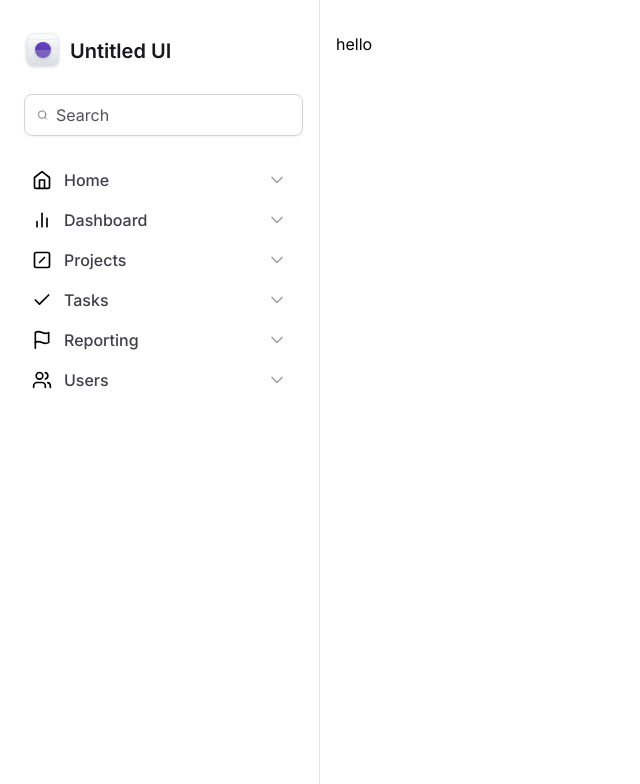
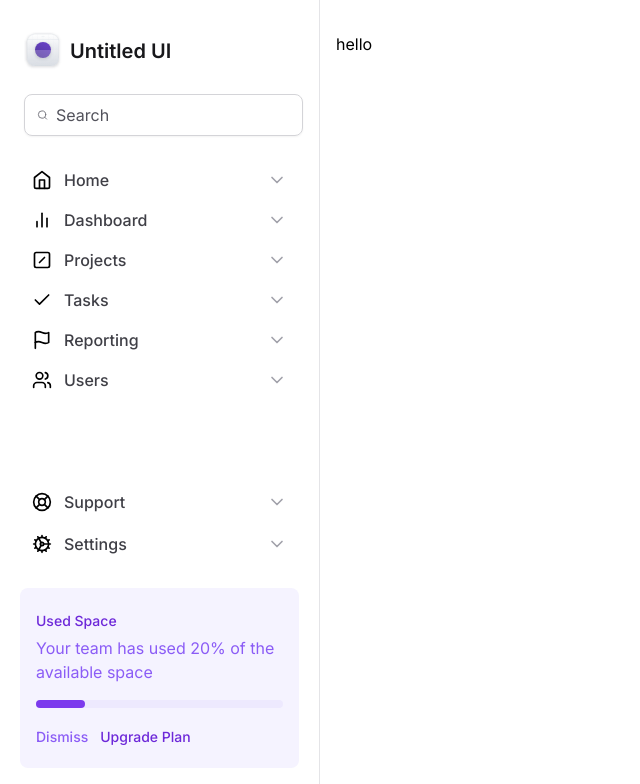
Before and after one commit to ReinaldoARamos/Tailwind, a Next.js app: page / in a window 1280 px wide. Shown: the top 784 px of the page, without its empty margins (0-640 px from the left). Built offline with nearby package versions, Linux system fonts and the light colour scheme.

Commit message:
criando o widget de espaço e alguns outros items da sidebar

```diff
--- /dev/null
+++ b/src/app/components/UsedSpaceWidget.tsx
@@ -0,0 +1,25 @@
+export function UsedSpaceWidget() {
+  return (
+    <div className="flex flex-col gap-4 rounded-lg bg-violet-50 px-4 py-5">
+      <div className="space-y-1 ">
+        <span className="text-sm/5 font-medium text-violet-700">
+          Used Space
+        </span>
+        <p className="text-s/5 text-violet-500">
+          Your team has used 20% of the available space
+        </p>
+      </div>
+      <div className="h-2 rounded-full bg-violet-100">
+        <div className="h-2 w-1/5 rounded-full bg-violet-600" />
+      </div>
+      <div className="space-x-3">
+        <button type="button" className="text-sm font-medium text-violet-500">
+          Dismiss
+        </button>
+        <button type="button" className="text-sm font-medium text-violet-700">
+          Upgrade Plan
+        </button>
+      </div>
+    </div>
+  )
+}
--- a/src/app/components/mainNavigation/index.tsx
+++ /dev/null
@@ -1,15 +0,0 @@
-import { NavItem } from './NavItem'
-import { Home, BarChart2, SquareSlash, Check, Flag, Users } from 'lucide-react'
-
-export default function Navigation() {
-  return (
-    <nav className="space-y-05 ">
-      <NavItem title="Home" icon={Home} />
-      <NavItem title="Dashboard" icon={BarChart2} />
-      <NavItem title="Projects" icon={SquareSlash} />
-      <NavItem title="Tasks" icon={Check} />
-      <NavItem title="Reporting" icon={Flag} />
-      <NavItem title="Users" icon={Users} />
-    </nav>
-  )
-}
--- a/src/app/components/mainNavigation/NavItem.tsx
+++ b/src/app/components/sidebar/NavItem.tsx
@@ -1,4 +1,4 @@
-import { Home, ChevronDown } from 'lucide-react'
+import { ChevronDown } from 'lucide-react'
 import { ElementType } from 'react'
 
 interface NavItemProps {
--- a/src/app/components/sidebar/index.tsx
+++ b/src/app/components/sidebar/index.tsx
@@ -1,10 +1,22 @@
-import { Search } from 'lucide-react'
+import {
+  BarChart2,
+  Check,
+  Flag,
+  Home,
+  Search,
+  SquareSlash,
+  Users,
+  LifeBuoy,
+  Cog,
+} from 'lucide-react'
 import LogoMark from './Logo'
-import Navigation from '../mainNavigation'
+
+import { NavItem } from './NavItem'
+import { UsedSpaceWidget } from '../UsedSpaceWidget'
 
 export default function Sidebar() {
   return (
-    <aside className="border-r border-zinc-200 px-5 py-8  space-y-6">
+    <aside className="border-r border-zinc-200 px-5 py-8  flex flex-col gap-6 ">
       <LogoMark />
       <div className="flex mx-1 w-full items-center gap-2 rounded-lg border border-zinc-300 px-3 py-2 shadow-sm">
         <Search className="h-5 w-5 text-zinc-500" />
@@ -13,7 +25,23 @@
           placeholder="Search"
         />
       </div>
-      <Navigation />
+
+      <nav className="space-y-05">
+        <NavItem title="Home" icon={Home} />
+        <NavItem title="Dashboard" icon={BarChart2} />
+        <NavItem title="Projects" icon={SquareSlash} />
+        <NavItem title="Tasks" icon={Check} />
+        <NavItem title="Reporting" icon={Flag} />
+        <NavItem title="Users" icon={Users} />
+      </nav>
+
+      <div className="mt-auto flex flex-col gap-6">
+        <nav className="space-y-0.5">
+          <NavItem title="Support" icon={LifeBuoy} />
+          <NavItem title="Settings" icon={Cog} />
+        </nav>
+        <UsedSpaceWidget />
+      </div>
     </aside>
   )
 }
```
